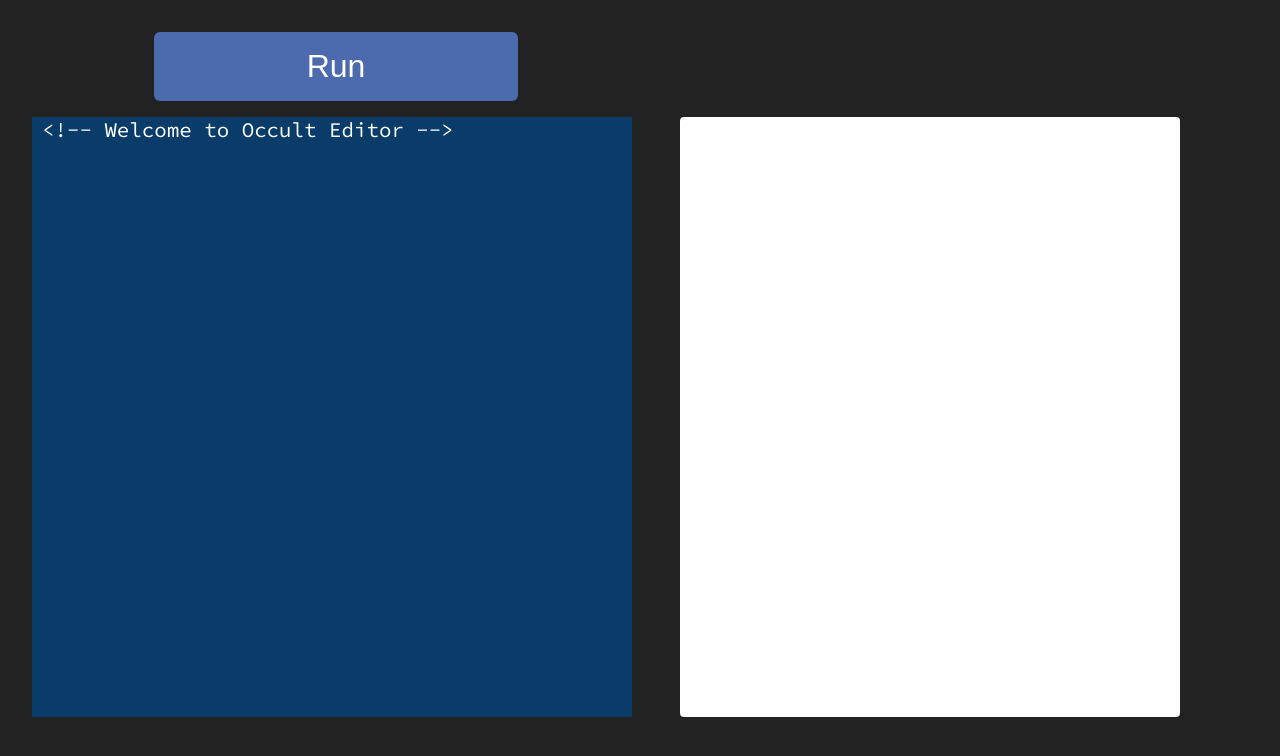
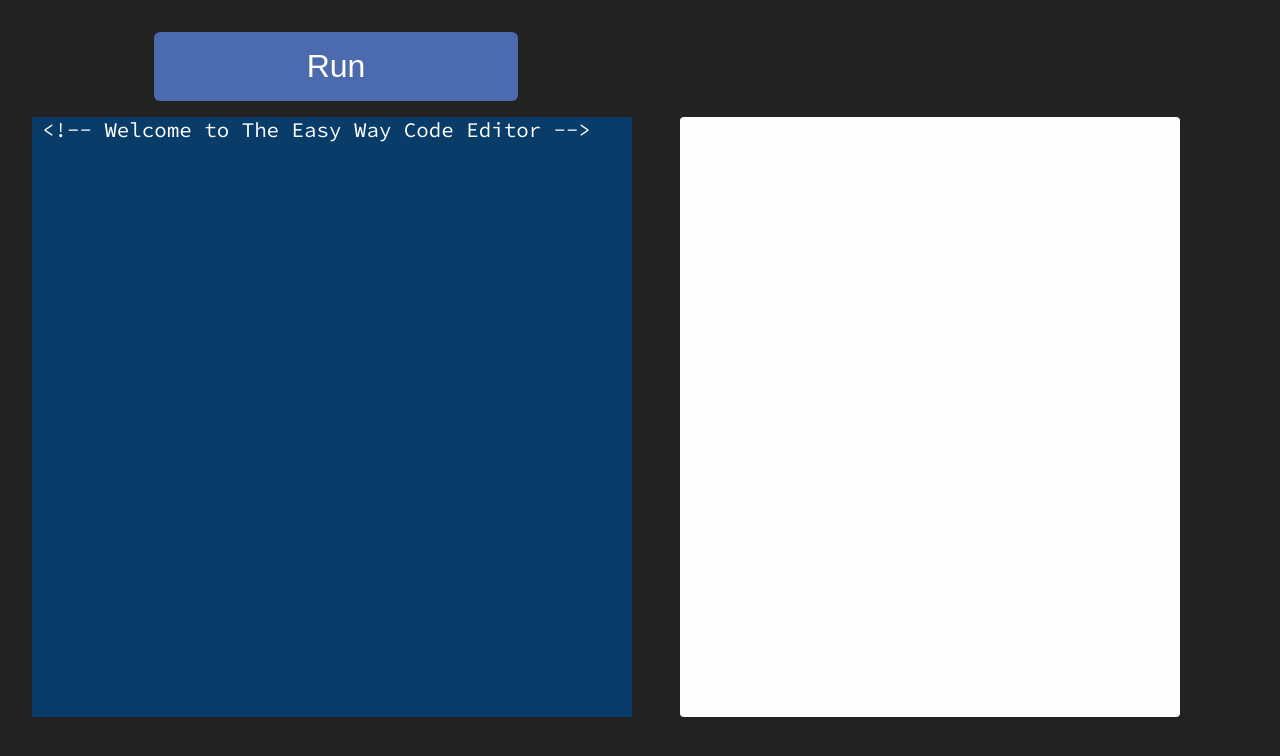
Before and after one commit to The-Easy-Way/Code_Editor, a plain HTML site: page index.html in a window 1280 px wide. Shown: the top 756 px of the page. Drawn offline with Linux system fonts and the light colour scheme.

Commit message:
Update index.html

```diff
--- a/index.html
+++ b/index.html
@@ -6,7 +6,7 @@
     <meta name="viewport" content="width=device-width, initial-scale=1.0">
     <link rel="stylesheet" href="style.css">
     <link rel="icon"  href="favicon.ico"/>
-    <title>Occult Code Editor</title>
+    <title>The Easy Way Code Editor</title>
 </head>
 <body>
     <div class="btn-place">
@@ -14,7 +14,7 @@
     </div>
     <div class="main-editor">
         <div class="first" contenteditable>
-            <&excl;-- Welcome to Occult Editor -->
+            <&excl;-- Welcome to The Easy Way Code Editor -->
         </div>
         <div class="sec">
             <iframe class="secound"></iframe>
```
